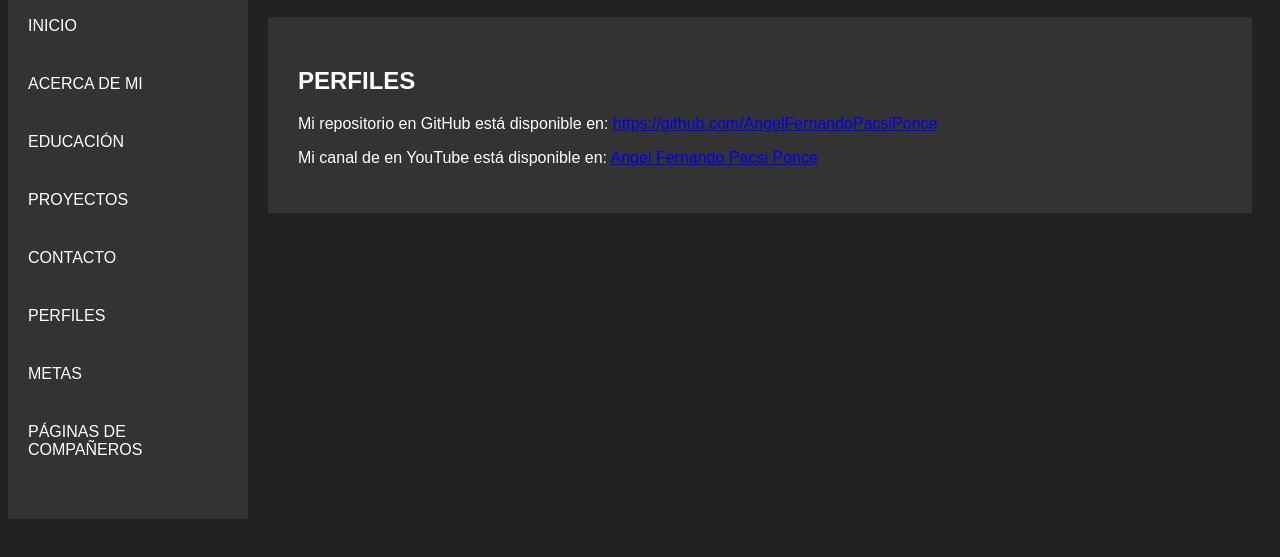
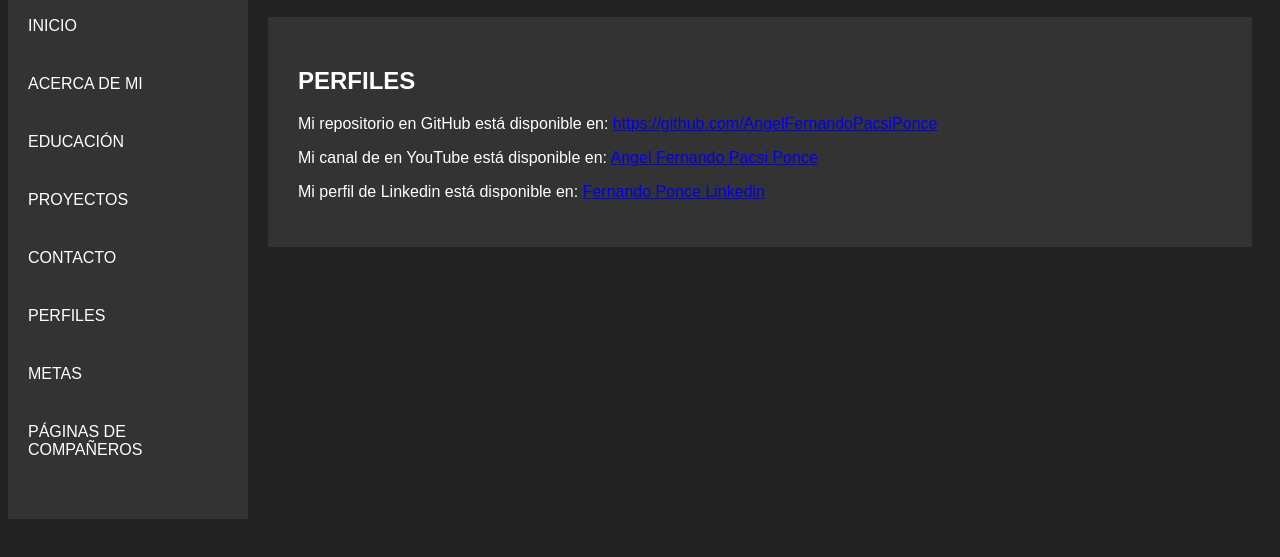
Before and after one commit to AngelFernandoPacsiPonce/AngelFernandoPacsiPonce.github.io, a plain HTML site: page index.html in a window 1280 px wide. Both pictures are taken after a click on the link "PERFILES". Shown: the part 169-726 px from the top of the page. Drawn offline with Linux system fonts and the light colour scheme.

Commit message:
más links

```diff
--- a/index.html
+++ b/index.html
@@ -164,6 +164,7 @@
                 <h2>PERFILES</h2>
                 <p>Mi repositorio en GitHub está disponible en: <a href="https://github.com/AngelFernandoPacsiPonce" target="_blank">https://github.com/AngelFernandoPacsiPonce</a></p>
                 <p>Mi canal de en YouTube está disponible en: <a href="https://www.youtube.com/channel/UCA5XUXmfUiKJKCgIaVeDifw" target="_blank">Angel Fernando Pacsi Ponce</a></p>
+                <p>Mi perfil de Linkedin está disponible en: <a href="linkedin.com/in/angel-fernando-pacsi-ponce-0a116129b" target="_blank">Fernando Ponce Linkedin</a></p>
             </section>
             <section id="metas" class="seccion">
                 <h2>METAS</h2>
```
